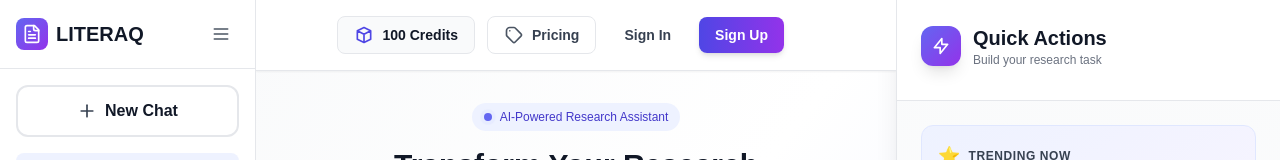
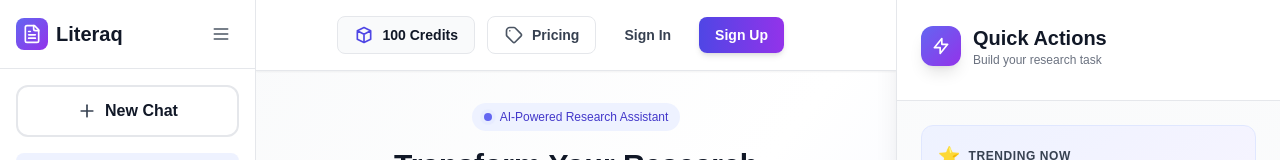
Before and after one commit to spartow/literaq, a Next.js app: page / in a window 1280 px wide. Shown: the top 160 px of the page. Built offline with nearby package versions, Linux system fonts and the light colour scheme; no server answers.

Commit message:
Update app name from LITERAQ to Literaq

```diff
--- a/src/components/app-sidebar.tsx
+++ b/src/components/app-sidebar.tsx
@@ -60,7 +60,7 @@ export function AppSidebar() {
           <div className="w-8 h-8 bg-gradient-to-br from-indigo-500 to-purple-600 rounded-lg flex items-center justify-center">
             <FileText className="w-5 h-5 text-white" />
           </div>
-          <span className="text-xl font-bold text-gray-900">LITERAQ</span>
+          <span className="text-xl font-bold text-gray-900">Literaq</span>
         </div>
         <button className="p-2 hover:bg-gray-100 rounded-lg transition-colors">
           <svg
```
